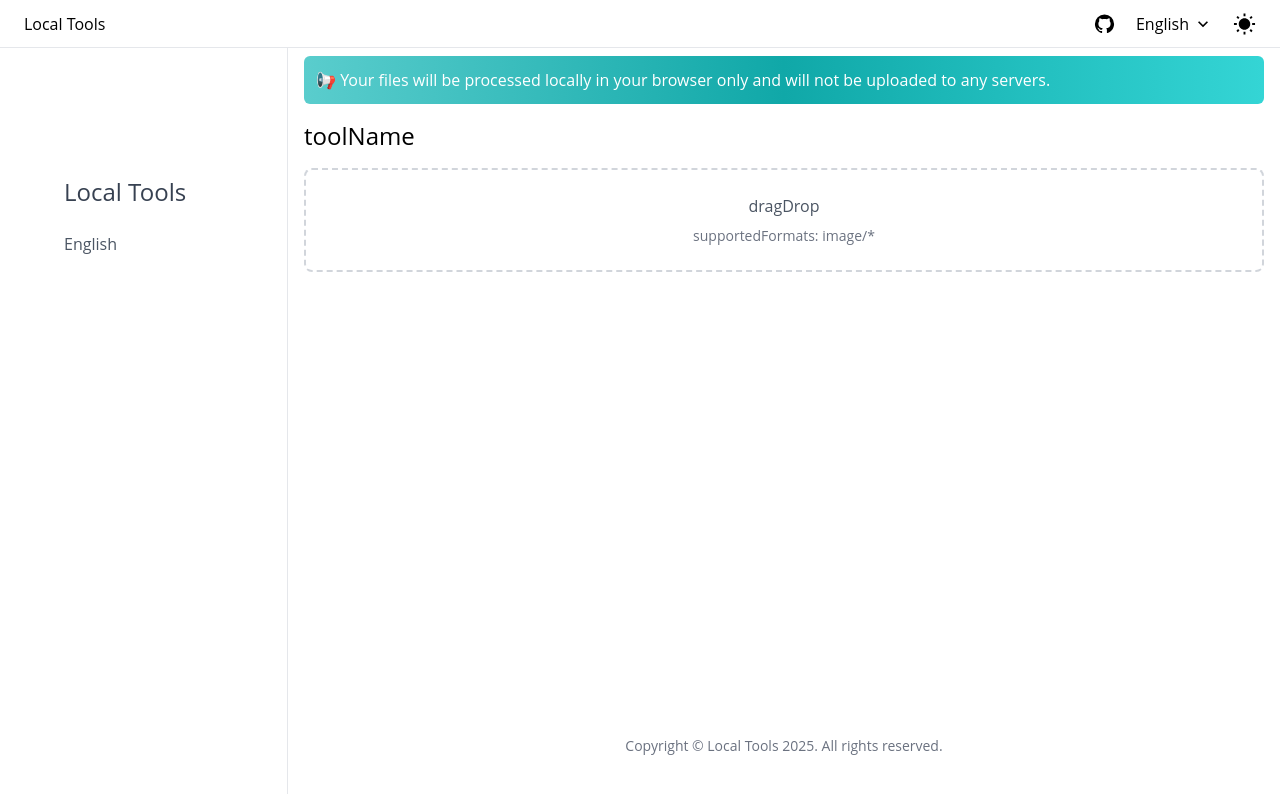
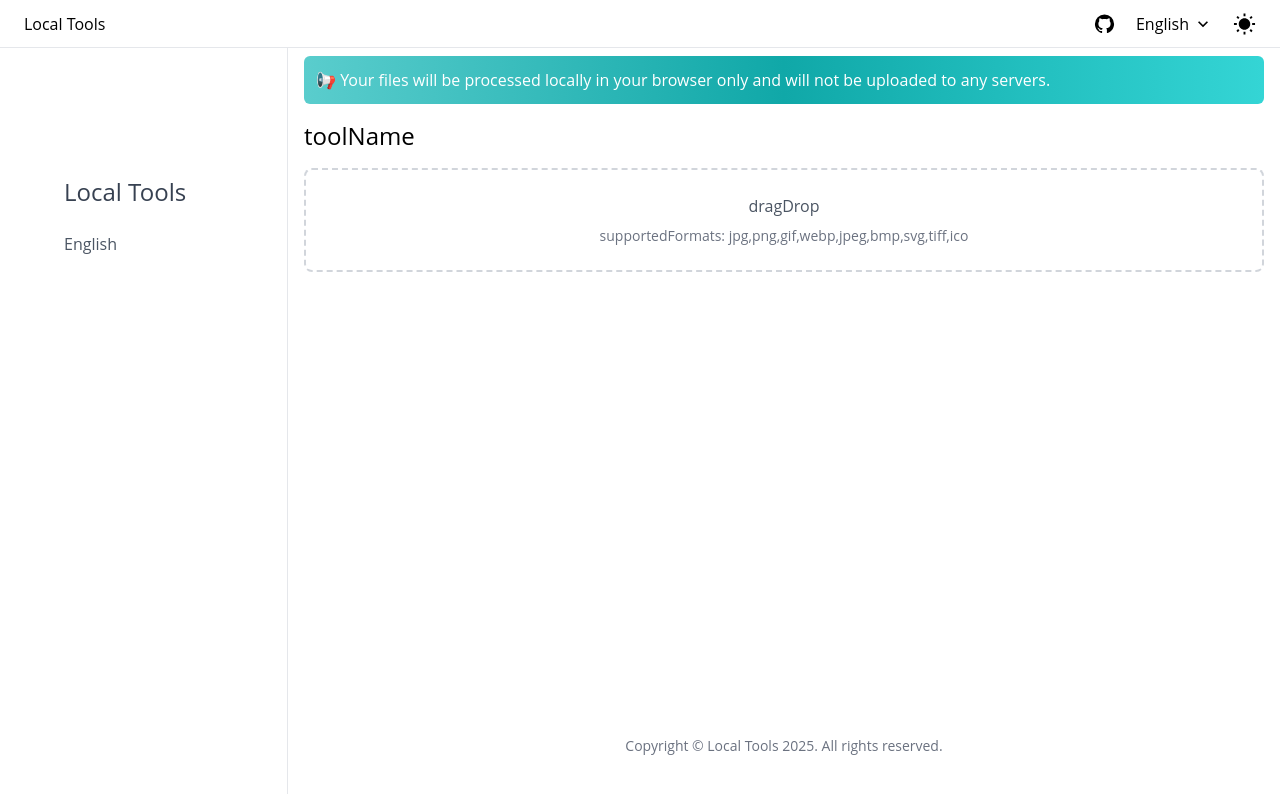
Before and after one commit to phphe/local-tools, a Nuxt app: page /image-blur in a window 1280 px wide. Shown: the top 794 px of the page. Built offline with nearby package versions, Linux system fonts and the light colour scheme.

Commit message:
refactor: FileInput add acceptDescription

```diff
--- a/components/FileInput.vue
+++ b/components/FileInput.vue
@@ -18,7 +18,7 @@
         <slot>{{ t("dragDrop") }}</slot>
       </div>
       <div class="text-sm text-gray-500 dark:text-gray-500">
-        {{ t("supportedFormats") }}: {{ acceptList.join(", ") }}
+        {{ t("supportedFormats") }}: {{ acceptDescription ? acceptDescription : acceptList.join(", ") }}
       </div>
     </div>
   </div>
@@ -31,6 +31,11 @@ const props = defineProps<{
    * For example, "image/*" will accept all image files.
    */
   accept?: string;
+  /*
+   * A user-friendly description of the file type, for display purposes.
+   * For example, "jpg, png, gif".
+   */
+  acceptDescription?: string;
   multiple?: boolean;
 }>();
 
--- a/pages/favicon-generator.vue
+++ b/pages/favicon-generator.vue
@@ -2,7 +2,11 @@
   <div class="mt-4">
     <h1 class="text-2xl">{{ t("toolName") }}</h1>
     <div class="mt-4">
-      <FileInput accept="image/*" @change="handleFileChange" />
+      <FileInput
+        accept="image/*"
+        acceptDescription="jpg,png,gif,webp,jpeg,bmp,svg,tiff,ico"
+        @change="handleFileChange"
+      />
     </div>
     <div class="mt-4">
       <template v-if="currentFile">
--- a/pages/image-blur.vue
+++ b/pages/image-blur.vue
@@ -2,7 +2,11 @@
   <div class="mt-4">
     <h1 class="text-2xl">{{ t("toolName") }}</h1>
     <div class="mt-4">
-      <FileInput accept="image/*" @change="handleFileChange" />
+      <FileInput
+        accept="image/*"
+        acceptDescription="jpg,png,gif,webp,jpeg,bmp,svg,tiff,ico"
+        @change="handleFileChange"
+      />
     </div>
     <div v-if="currentFile" class="mt-4">
       <h2 class="text-lg">
--- a/pages/image-convert.vue
+++ b/pages/image-convert.vue
@@ -2,7 +2,11 @@
   <div class="mt-4">
     <h1 class="text-2xl">{{ t("toolName") }}</h1>
     <div class="mt-4">
-      <FileInput accept="image/*" @change="handleFileChange" />
+      <FileInput
+        accept="image/*"
+        acceptDescription="jpg,png,gif,webp,jpeg,bmp,svg,tiff,ico"
+        @change="handleFileChange"
+      />
     </div>
     <div v-if="currentFile" class="mt-4">
       <h2 class="text-lg">
--- a/pages/image-crop.vue
+++ b/pages/image-crop.vue
@@ -2,7 +2,11 @@
   <div class="mt-4">
     <h1 class="text-2xl">{{ t("toolName") }}</h1>
     <div class="mt-4">
-      <FileInput accept="image/*" @change="handleFileChange" />
+      <FileInput
+        accept="image/*"
+        acceptDescription="jpg,png,gif,webp,jpeg,bmp,svg,tiff,ico"
+        @change="handleFileChange"
+      />
     </div>
     <div v-if="currentFile" class="mt-4">
       <h2 class="text-lg">
--- a/pages/image-flip.vue
+++ b/pages/image-flip.vue
@@ -2,7 +2,11 @@
   <div class="mt-4">
     <h1 class="text-2xl">{{ t("toolName") }}</h1>
     <div class="mt-4">
-      <FileInput accept="image/*" @change="handleFileChange" />
+      <FileInput
+        accept="image/*"
+        acceptDescription="jpg,png,gif,webp,jpeg,bmp,svg,tiff,ico"
+        @change="handleFileChange"
+      />
     </div>
     <div v-if="currentFile" class="mt-4">
       <h2 class="text-lg">
--- a/pages/image-grayscale.vue
+++ b/pages/image-grayscale.vue
@@ -2,7 +2,11 @@
   <div class="mt-4">
     <h1 class="text-2xl">{{ t("toolName") }}</h1>
     <div class="mt-4">
-      <FileInput accept="image/*" @change="handleFileChange" />
+      <FileInput
+        accept="image/*"
+        acceptDescription="jpg,png,gif,webp,jpeg,bmp,svg,tiff,ico"
+        @change="handleFileChange"
+      />
     </div>
     <div v-if="currentFile" class="mt-4">
       <h2 class="text-lg">
--- a/pages/image-invert.vue
+++ b/pages/image-invert.vue
@@ -2,7 +2,11 @@
   <div class="mt-4">
     <h1 class="text-2xl">{{ t("toolName") }}</h1>
     <div class="mt-4">
-      <FileInput accept="image/*" @change="handleFileChange" />
+      <FileInput
+        accept="image/*"
+        acceptDescription="jpg,png,gif,webp,jpeg,bmp,svg,tiff,ico"
+        @change="handleFileChange"
+      />
     </div>
     <div v-if="currentFile" class="mt-4">
       <h2 class="text-lg">
--- a/pages/image-opacity.vue
+++ b/pages/image-opacity.vue
@@ -2,7 +2,11 @@
   <div class="mt-4">
     <h1 class="text-2xl">{{ t("toolName") }}</h1>
     <div class="mt-4">
-      <FileInput accept="image/*" @change="handleFileChange" />
+      <FileInput
+        accept="image/*"
+        acceptDescription="jpg,png,gif,webp,jpeg,bmp,svg,tiff,ico"
+        @change="handleFileChange"
+      />
     </div>
     <div v-if="currentFile" class="mt-4">
       <h2 class="text-lg">
--- a/pages/image-resize.vue
+++ b/pages/image-resize.vue
@@ -2,7 +2,11 @@
   <div class="mt-4">
     <h1 class="text-2xl">{{ t("toolName") }}</h1>
     <div class="mt-4">
-      <FileInput accept="image/*" @change="handleFileChange" />
+      <FileInput
+        accept="image/*"
+        acceptDescription="jpg,png,gif,webp,jpeg,bmp,svg,tiff,ico"
+        @change="handleFileChange"
+      />
     </div>
     <div v-if="currentFile" class="mt-4">
       <h2 class="text-lg">
--- a/pages/image-rotate.vue
+++ b/pages/image-rotate.vue
@@ -2,7 +2,11 @@
   <div class="mt-4">
     <h1 class="text-2xl">{{ t("toolName") }}</h1>
     <div class="mt-4">
-      <FileInput accept="image/*" @change="handleFileChange" />
+      <FileInput
+        accept="image/*"
+        acceptDescription="jpg,png,gif,webp,jpeg,bmp,svg,tiff,ico"
+        @change="handleFileChange"
+      />
     </div>
     <div v-if="currentFile" class="mt-4">
       <h2 class="text-lg">
--- a/pages/image-round.vue
+++ b/pages/image-round.vue
@@ -2,7 +2,11 @@
   <div class="mt-4">
     <h1 class="text-2xl">{{ t("toolName") }}</h1>
     <div class="mt-4">
-      <FileInput accept="image/*" @change="handleFileChange" />
+      <FileInput
+        accept="image/*"
+        acceptDescription="jpg,png,gif,webp,jpeg,bmp,svg,tiff,ico"
+        @change="handleFileChange"
+      />
     </div>
     <div v-if="currentFile" class="mt-4">
       <h2 class="text-lg">
```
